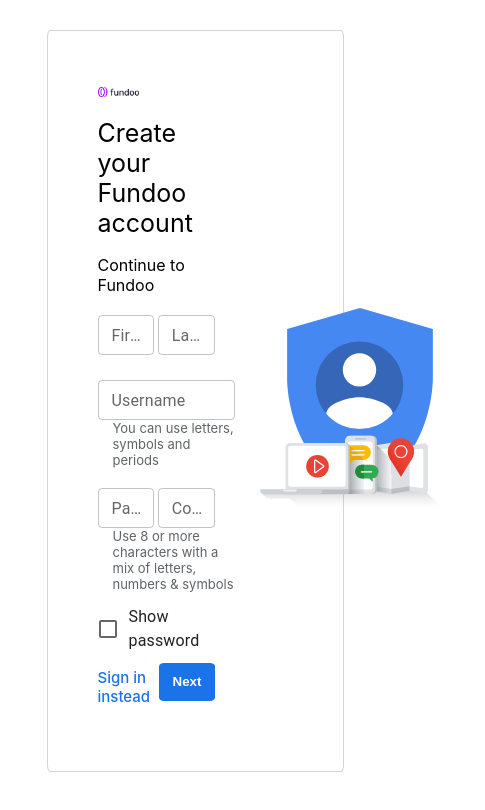
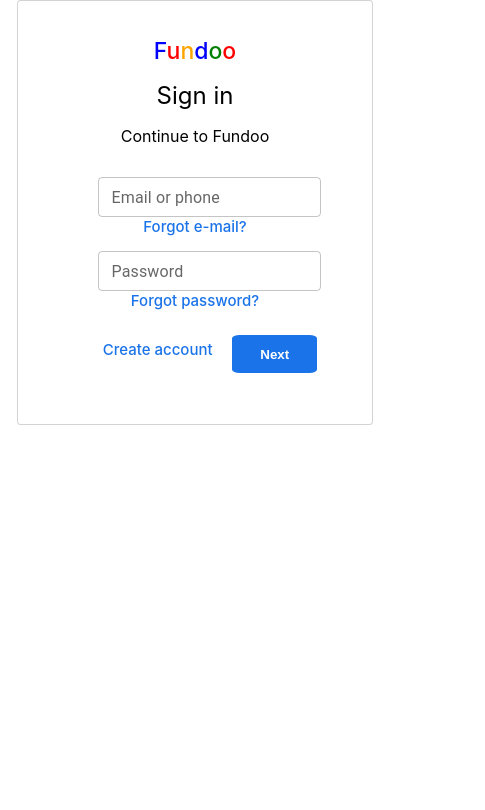
Before and after one commit to tulikasharma368/fundoo, a React (Create React App) app: page / in a window 390 px wide. Shown: the top 810 px of the page, 485 px wide, since content can reach past the window. Built offline with nearby package versions, Linux system fonts and the light colour scheme.

Commit message:
[Tulika] added: signin page for fundoo

```diff
--- a/src/App.css
+++ b/src/App.css
@@ -3,3 +3,12 @@
   width:100%;
   /* overflow: hidden; */
 }
+
+html, body{
+  height: 100%;
+  width: 100%;
+}
+
+.App{
+  height: 100%;
+}
--- a/src/App.js
+++ b/src/App.js
@@ -1,12 +1,15 @@
 import logo from './logo.svg';
 import './App.css';
-import './registration/UserSignup.jsx';
-import Usersignup from './registration/UserSignup';
+import Signin from './pages/signin/Signin';
+import Forgotpass from './pages/forgot-pass/Forgotpass.jsx';
+import Usersignup from './pages/registration/UserSignup';
 
 function App() {
   return (
     <div className="App">
-        <Usersignup/>
+        {/* <Forgotpass/> */}
+        <Signin/>
+        {/* <Usersignup/> */}
     </div>
   );
 }
--- /dev/null
+++ b/src/pages/forgot-pass/Forgotpass.jsx
@@ -0,0 +1,34 @@
+import React from 'react';
+import '../registration/signup.css';
+import '../signin/signin.css';
+import './forgotpass.css'
+import TextField from '@mui/material/TextField';
+
+const Forgotpass = () => {
+    return (
+			<div className='forgotpass-page'>
+				<div className='body-forgotpass'>
+					<div>
+						<p>
+							<span className='f'>F</span>
+							<span className='u'>u</span>
+							<span className='n'>n</span>
+							<span className='d'>d</span>
+							<span className='o'>o</span>
+							<span className='o2'>o</span>
+						</p>
+					</div>
+					<h2 className='signin'>Change your password</h2>
+					<p className='message-signin'>Enter the new password</p>
+					<div className='mail-signin-div'>
+						<TextField id="mailorphone-signin" label="New password" variant="outlined" size='small' />
+					</div>
+					<div className='pass-signin-div'>
+						<TextField id="password-signin" label="Confirm password" variant="outlined" size='small' />
+					</div>
+				</div>
+			</div>
+    );
+}
+
+export default Forgotpass;
--- /dev/null
+++ b/src/pages/forgot-pass/forgotpass.css
@@ -0,0 +1,22 @@
+.forgotpass-page {
+    display: flex;
+    justify-content: center;
+    /* height: 80%; */
+    align-content: center;
+  }
+
+  .body-forgotpass{
+    display: flex;
+    flex-direction: column;
+    /* text-align: center; */
+    justify-content: center;
+    /* margin-top: 30px; */
+    /* height: 80vh; */
+    width: 30vw;
+    border: 1px solid lightgray;
+    border-radius: 1%;
+    padding: 50px;
+    padding-top: 20px;
+    align-items: center;
+
+  }
--- a/src/registration/UserSignup.jsx
+++ b/src/pages/registration/UserSignup.jsx
@@ -1,19 +1,18 @@
 import React from 'react';
-import '../css/signup.css'
+import './signup.css'
 import Box from '@mui/material/Box';
 import TextField from '@mui/material/TextField';
 import FormGroup from '@mui/material/FormGroup';
 import FormControlLabel from '@mui/material/FormControlLabel';
 import Checkbox from '@mui/material/Checkbox';
-import logo from '../assets/logo.png';
-import imgsignup from '../assets/imgsignup.svg';
+import imgsignup from './assets/imgsignup.svg';
 
 const Usersignup = () => {
     return (
         <div className='signup-page'>
-            <div className='body'>
+            <div className='body-signup'>
                 <div className='main-signup'>
-                    <img src = {logo} className = "applogo"></img>
+                    <p className='fundoo-logo'><span className='f'>F</span><span className='u'>U</span><span className='n'>N</span><span className='d'>D</span><span className='o'>O</span><span className='o2'>O</span></p>
                     <h1 className='create-signup'>Create your Fundoo account</h1>
                     <p>Continue to Fundoo</p>
                     <div className='name-signup'>
--- a/src/css/signup.css
+++ b/src/pages/registration/signup.css
@@ -1,16 +1,42 @@
 .signup-page {
     display: flex;
     justify-content: center;
+    height: 100%;
     align-content: center;
   }
 
-  .body{
+  .body-signup{
     display: flex;
-    margin-top: 30px;
+    /* margin-top: 30px; */
+    /* height: fit-content; */
     width: 50vw;
     border: 1px solid lightgray;
     border-radius: 1%;
     padding: 50px;
+  }
+
+  .f,.d{
+    color: blue;
+    font-size: 23px;
+    font-weight: 500;
+  }
+
+  .u,.o2{
+    color: red;
+    font-size: 23px;
+    font-weight: 500;
+  }
+
+  .n{
+    color: orange;
+    font-size: 23px;
+    font-weight: 500;
+  }
+
+  .o{
+    color: green;
+    font-size: 23px;
+    font-weight: 500;
   }
 
   .main-signup{
@@ -70,6 +96,7 @@
     height: 38px;
     font-weight: bold;
     margin-top: 10px;
+    cursor: pointer;
   }
 
   .instead-signup{
--- /dev/null
+++ b/src/pages/signin/Signin.jsx
@@ -0,0 +1,40 @@
+import React from 'react';
+import '../registration/signup.css'
+// import Signup from '../registration/UserSignup.jsx'
+import './signin.css'
+import TextField from '@mui/material/TextField';
+
+const Signin = () => {
+    return (
+			<div className='signin-page'>
+				<div className='body-signin'>
+					<div>
+						<p>
+							<span className='f'>F</span>
+							<span className='u'>u</span>
+							<span className='n'>n</span>
+							<span className='d'>d</span>
+							<span className='o'>o</span>
+							<span className='o2'>o</span>
+						</p>
+					</div>
+					<h2 className='signin'>Sign in</h2>
+					<p className='message-signin'>Continue to Fundoo</p>
+					<div className='mail-signin-div'>
+						<TextField id="mailorphone-signin" label="Email or phone" variant="outlined" size='small' />
+					</div>
+					<a href="#" className='link-signup'><p className='instead-signup forgot-signin'>Forgot e-mail?</p></a>
+					<div className='pass-signin-div'>
+						<TextField id="password-signin" label="Password" variant="outlined" size='small' />
+					</div>
+					<a href="#" className='link-signup'><p className='instead-signup forgot-signin'>Forgot password?</p></a>
+					<div className='signup-end'>
+						<a href="#" className='link-signup'><p className='instead-signup'>Create account</p></a>
+						<a href="#" className='link-signup'><button className='next-signup'>Next</button></a>
+          </div>
+				</div>
+			</div>
+    );
+}
+
+export default Signin;
--- /dev/null
+++ b/src/pages/signin/signin.css
@@ -0,0 +1,142 @@
+.signin-page {
+    display: flex;
+    justify-content: center;
+    /* height: 80%; */
+    align-content: center;
+  }
+
+  .body-signin{
+    display: flex;
+    flex-direction: column;
+    /* text-align: center; */
+    justify-content: center;
+    /* margin-top: 30px; */
+    /* height: 80vh; */
+    width: 30vw;
+    border: 1px solid lightgray;
+    border-radius: 1%;
+    padding: 50px;
+    padding-top: 20px;
+    align-items: center;
+
+  }
+
+  .signin{
+    margin: 0%;
+    font-weight: 400;
+  }
+
+  .mail-signin-div{
+    margin-top: 20px;
+    width: 25vw;
+  }
+
+  #mailorphone-signin{
+    width: 25vw;
+  }
+
+  .pass-signin-div{
+    width: 25vw;
+  }
+
+  #password-signin{
+    width: 25vw;
+  }
+
+  .forgot-signin{
+    text-align: left;
+    align-self: flex-start;
+    margin-top: 0%;
+    margin-left: 0%;
+  }
+
+  .signup-end{
+    width: 90%;
+    margin-left: 30px;
+  }
+
+@media screen and (max-width:900px) {
+  .body-signin{
+    width: 40vh;
+  }
+
+  .mail-signin-div{
+    width: 30vw;
+  }
+
+  #mailorphone-signin{
+    width: 30vw;
+  }
+
+  .pass-signin-div{
+    width: 30vw;
+  }
+
+  #password-signin{
+    width: 30vw;
+  }
+
+  .signup-end{
+    width: 35vw;
+  }
+}
+
+@media screen and (max-width:800px) {
+  .body-signin{
+    width: 30vh;
+  }
+}
+
+@media screen and (max-width:600px) {
+  .mail-signin-div{
+    margin-top: 15px;
+    width: 50vw;
+  }
+
+  #mailorphone-signin{
+    width: 50vw;
+  }
+
+  .pass-signin-div{
+    width: 50vw;
+  }
+
+  #password-signin{
+    width: 50vw;
+  }
+
+  .signup-end{
+    width: 55vw;
+  }
+}
+
+@media screen and (max-width:330px) {
+  .body-signin{
+    padding-top: 10px;
+    padding-left: 20px;
+    width: 60vw;
+  }
+
+  .message-signin{
+    margin-left: 20px;
+    font-size: 15px;
+  }
+
+  .mail-signin-div{
+    margin-top: 10px;
+    width: 50vw;
+  }
+
+  #mailorphone-signin{
+    width: 50vw;
+  }
+
+  .pass-signin-div{
+    width: 50vw;
+  }
+
+  #password-signin{
+    width: 50vw;
+  }
+
+}
```
Also changed, not shown: src/pages/registration/assets/imgsignup.svg (renamed from src/assets/imgsignup.svg), src/pages/registration/assets/logo.png (renamed from src/assets/logo.png).
